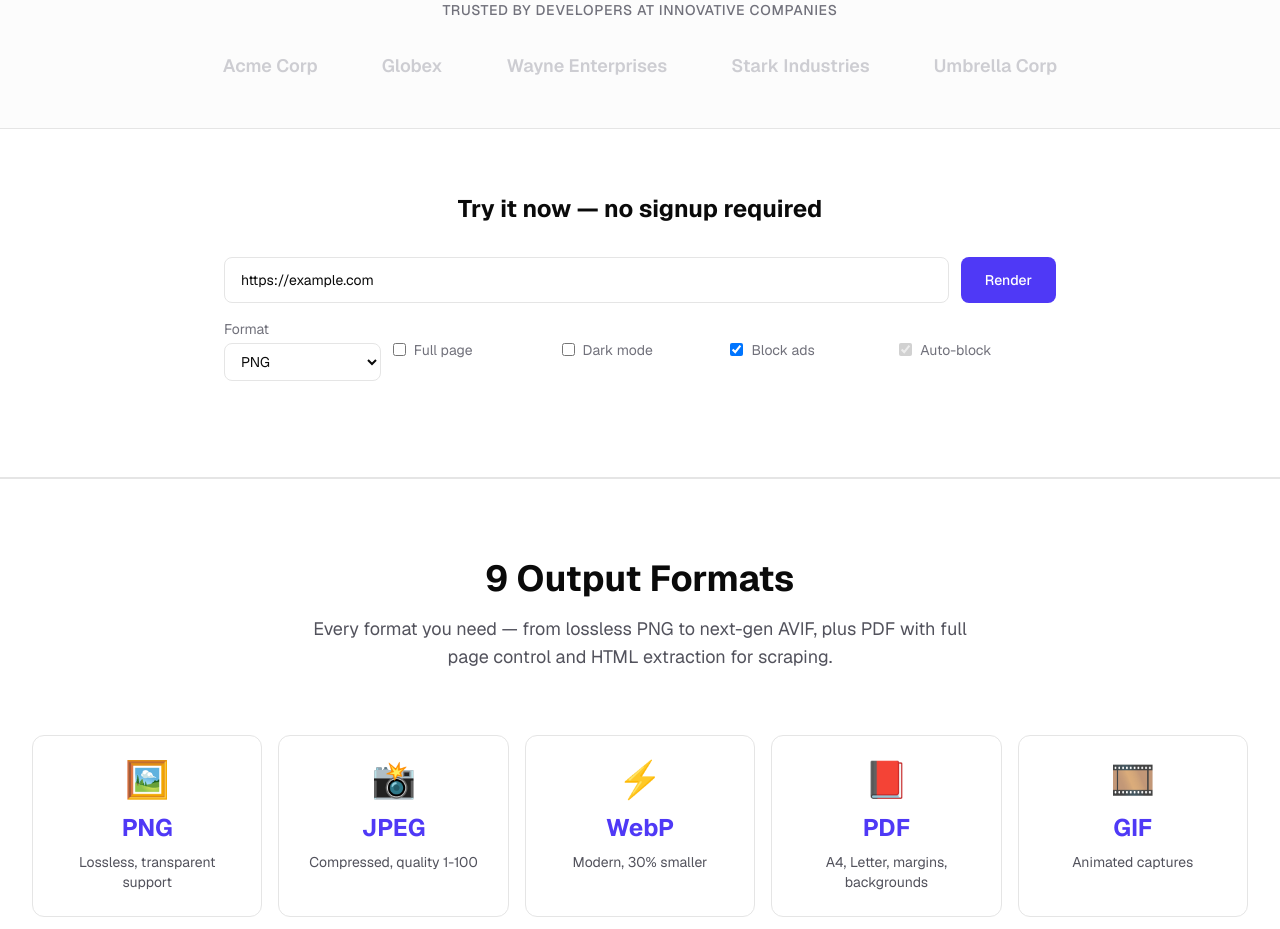
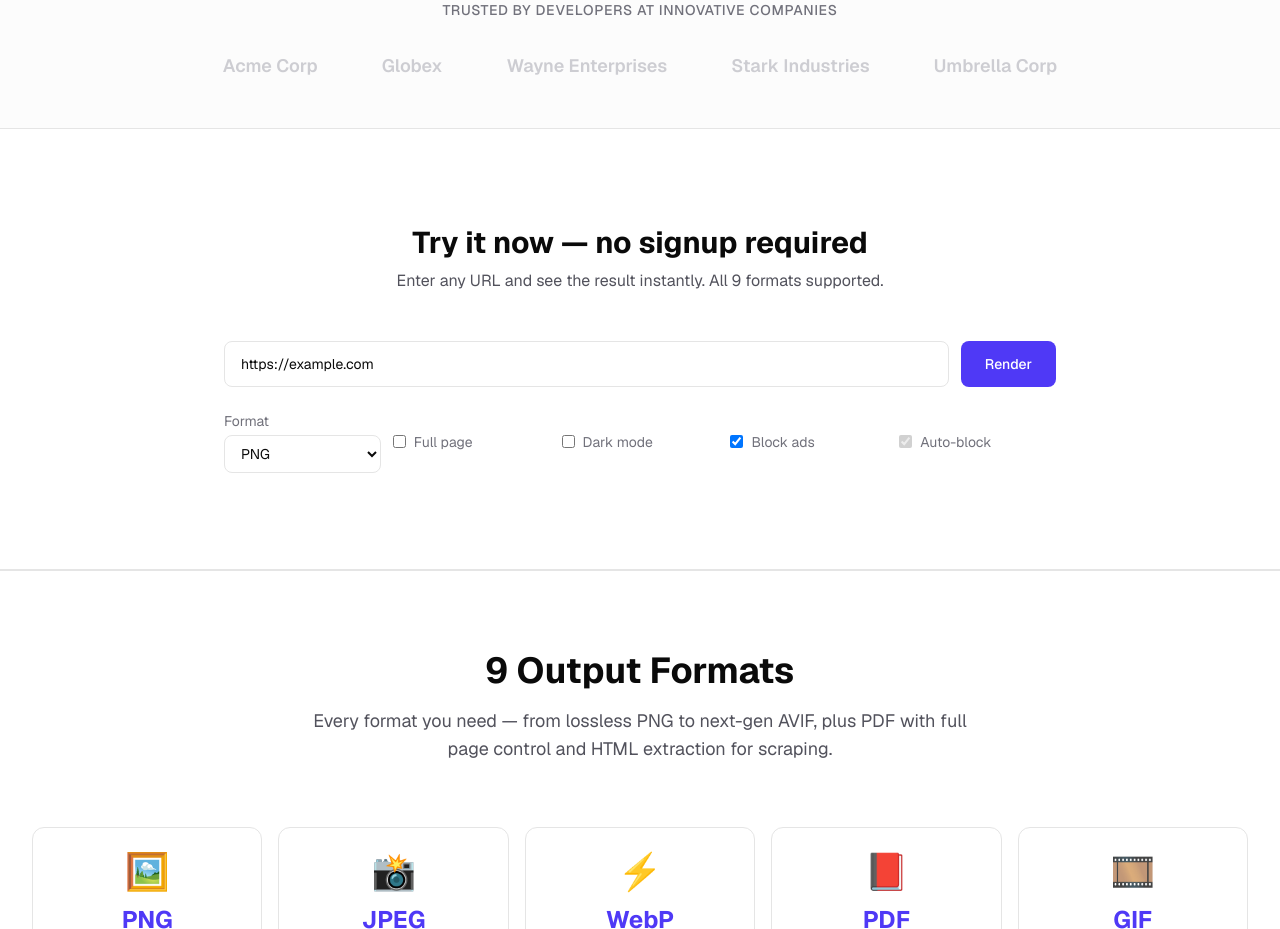
Before and after one commit to dhanavathsrikanth/screenshot-API, a Next.js app: page / in a window 1280 px wide. Shown: the part 1740-2669 px from the top of the page. Built offline with nearby package versions, Linux system fonts and the light colour scheme; no server answers.

Commit message:
fix: remove duplicate exports blocking Vercel build (caused 404 on all routes)

```diff
--- a/src/components/home/TrustedBy.tsx
+++ b/src/components/home/TrustedBy.tsx
@@ -1,4 +1,6 @@
-function TrustedBy() {
+"use client";
+
+export function TrustedBy() {
   return (
     <section className="py-12 border-b border-[var(--border)] bg-zinc-50/50 dark:bg-zinc-950/50">
       <div className="mx-auto max-w-7xl px-4 sm:px-6 lg:px-8">
@@ -16,5 +18,3 @@ function TrustedBy() {
     </section>
   );
 }
-
-export { TrustedBy };
--- a/src/components/playground.tsx
+++ b/src/components/playground.tsx
@@ -41,37 +41,53 @@ export function Playground() {
   }
 
   return (
-    <section className="border-b border-[var(--border)] py-16">
+    <section className="border-b border-[var(--border)] py-20 lg:py-24">
       <div className="mx-auto max-w-4xl px-4 sm:px-6 lg:px-8">
-        <h2 className="text-2xl font-bold text-center mb-8">
-          Try it now — no signup required
-        </h2>
-        <form onSubmit={handleSubmit} className="space-y-4 mb-8">
-          <div className="flex gap-3 mb-4">
+        <div className="text-center mb-12">
+          <h2 className="text-2xl font-bold sm:text-3xl">Try it now — no signup required</h2>
+          <p className="mt-2 text-zinc-600 dark:text-zinc-400">
+            Enter any URL and see the result instantly. All 9 formats supported.
+          </p>
+        </div>
+
+        <form onSubmit={handleSubmit} className="space-y-6">
+          {/* URL Input */}
+          <div className="flex gap-3">
+            <label htmlFor="url" className="sr-only">
+              Website URL
+            </label>
             <input
+              id="url"
               type="url"
               value={url}
               onChange={(e) => setUrl(e.target.value)}
               placeholder="https://example.com"
-              className="flex-1 rounded-lg border border-[var(--border)] bg-[var(--background)] px-4 py-3 text-sm focus:outline-none focus:ring-2 focus:ring-indigo-500"
+              className="flex-1 rounded-lg border border-[var(--border)] bg-[var(--background)] px-4 py-3 text-sm focus:outline-none focus:ring-2 focus:ring-indigo-500 focus-visible:ring-2 focus-visible:ring-indigo-500"
               required
+              autoComplete="url"
             />
             <button
               type="submit"
               disabled={loading}
-              className="rounded-lg bg-indigo-600 px-6 py-3 text-sm font-medium text-white hover:bg-indigo-700 disabled:opacity-50 transition-colors"
+              className="rounded-lg bg-indigo-600 px-6 py-3 text-sm font-medium text-white hover:bg-indigo-700 disabled:opacity-50 disabled:cursor-not-allowed transition-colors focus-visible:outline-none focus-visible:ring-2 focus-visible:ring-indigo-500 focus-visible:ring-offset-2"
             >
               {loading ? "Rendering..." : "Render"}
             </button>
           </div>
 
-          <div className="grid grid-cols-2 md:grid-cols-5 gap-3 text-sm">
+          {/* Options */}
+          <fieldset className="grid grid-cols-2 md:grid-cols-5 gap-3">
+            <legend className="sr-only">Render options</legend>
+
             <div>
-              <label className="block text-zinc-500 mb-1">Format</label>
+              <label htmlFor="format" className="block text-zinc-500 mb-1 text-sm">
+                Format
+              </label>
               <select
+                id="format"
                 value={format}
                 onChange={(e) => setFormat(e.target.value as typeof format)}
-                className="w-full rounded-lg border border-[var(--border)] bg-[var(--background)] px-3 py-2 text-sm focus:outline-none focus:ring-2 focus:ring-indigo-500"
+                className="w-full rounded-lg border border-[var(--border)] bg-[var(--background)] px-3 py-2 text-sm focus:outline-none focus:ring-2 focus:ring-indigo-500 focus-visible:ring-2 focus-visible:ring-indigo-500"
               >
                 <option value="png">PNG</option>
                 <option value="jpeg">JPEG</option>
@@ -80,33 +96,37 @@ export function Playground() {
                 <option value="html">HTML</option>
               </select>
             </div>
+
             <label className="flex items-center gap-2 cursor-pointer">
               <input
                 type="checkbox"
                 checked={fullPage}
                 onChange={(e) => setFullPage(e.target.checked)}
-                className="rounded border-[var(--border)] text-indigo-600 focus:ring-indigo-500"
+                className="rounded border-[var(--border)] text-indigo-600 focus:ring-indigo-500 focus-visible:ring-2 focus-visible:ring-indigo-500 focus-visible:ring-offset-2"
               />
-              <span className="text-zinc-500">Full page</span>
+              <span className="text-sm text-zinc-500">Full page</span>
             </label>
+
             <label className="flex items-center gap-2 cursor-pointer">
               <input
                 type="checkbox"
                 checked={darkMode}
                 onChange={(e) => setDarkMode(e.target.checked)}
-                className="rounded border-[var(--border)] text-indigo-600 focus:ring-indigo-500"
+                className="rounded border-[var(--border)] text-indigo-600 focus:ring-indigo-500 focus-visible:ring-2 focus-visible:ring-indigo-500 focus-visible:ring-offset-2"
               />
-              <span className="text-zinc-500">Dark mode</span>
+              <span className="text-sm text-zinc-500">Dark mode</span>
             </label>
+
             <label className="flex items-center gap-2 cursor-pointer">
               <input
                 type="checkbox"
                 checked={blockAds}
                 onChange={(e) => setBlockAds(e.target.checked)}
-                className="rounded border-[var(--border)] text-indigo-600 focus:ring-indigo-500"
+                className="rounded border-[var(--border)] text-indigo-600 focus:ring-indigo-500 focus-visible:ring-2 focus-visible:ring-indigo-500 focus-visible:ring-offset-2"
               />
-              <span className="text-zinc-500">Block ads</span>
+              <span className="text-sm text-zinc-500">Block ads</span>
             </label>
+
             <label className="flex items-center gap-2 cursor-pointer">
               <input
                 type="checkbox"
@@ -114,17 +134,19 @@ export function Playground() {
                 disabled
                 className="rounded border-[var(--border)] text-indigo-600"
               />
-              <span className="text-zinc-500">Auto-block</span>
+              <span className="text-sm text-zinc-500">Auto-block</span>
             </label>
-          </div>
+          </fieldset>
         </form>
 
+        {/* Error */}
         {error && (
-          <div className="rounded-lg bg-red-50 dark:bg-red-950 border border-red-200 dark:border-red-800 p-4 mb-6">
+          <div className="rounded-lg bg-red-50 dark:bg-red-950 border border-red-200 dark:border-red-800 p-4" role="alert">
             <p className="text-sm text-red-600 dark:text-red-400">{error}</p>
           </div>
         )}
 
+        {/* Result */}
         {result && format !== "html" && (
           <div className="rounded-lg border border-[var(--border)] overflow-hidden">
             <div className="bg-zinc-50 dark:bg-zinc-900 px-4 py-2 border-b border-[var(--border)] flex items-center justify-between">
```
